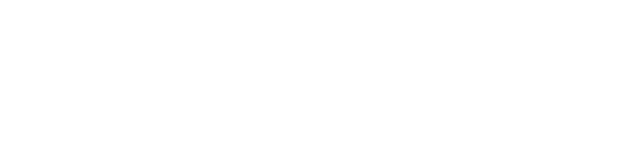
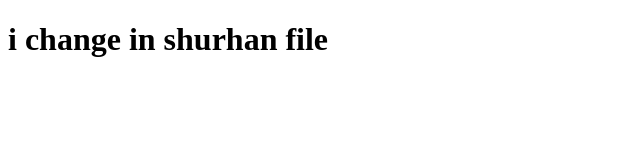
Before and after one commit to KomalKath/practice, a plain HTML site: page shruhan.html in a window 1280 px wide. Shown: the whole page, without its empty margins (0-640 px from the left). Drawn offline with Linux system fonts and the light colour scheme.

Commit message:
Update shruhan.html

```diff
--- a/shruhan.html
+++ b/shruhan.html
@@ -6,6 +6,6 @@
     <title>Document</title>
 </head>
 <body>
-
+    <h1>i change in shurhan file</h1>
 </body>
 </html>
```
